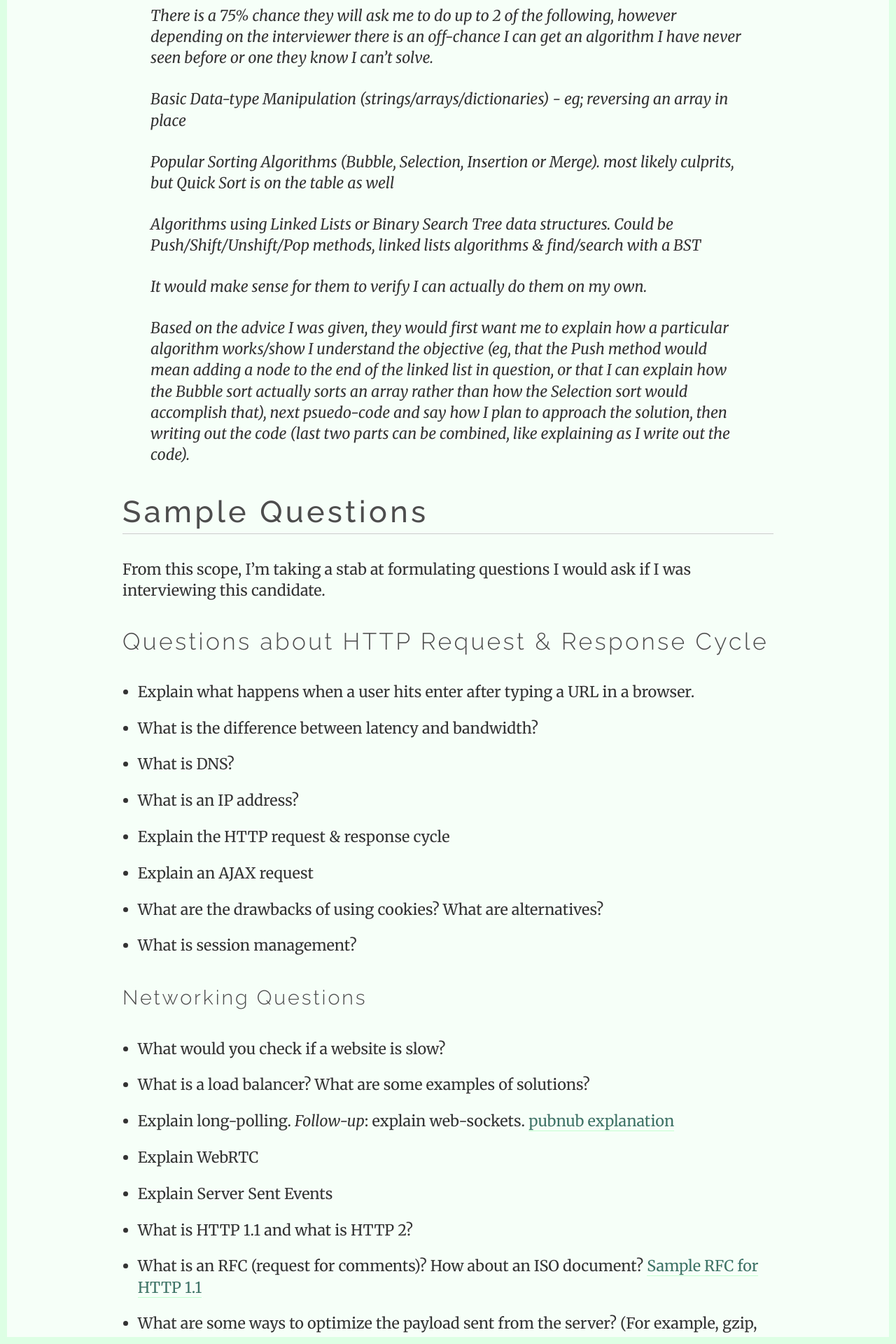
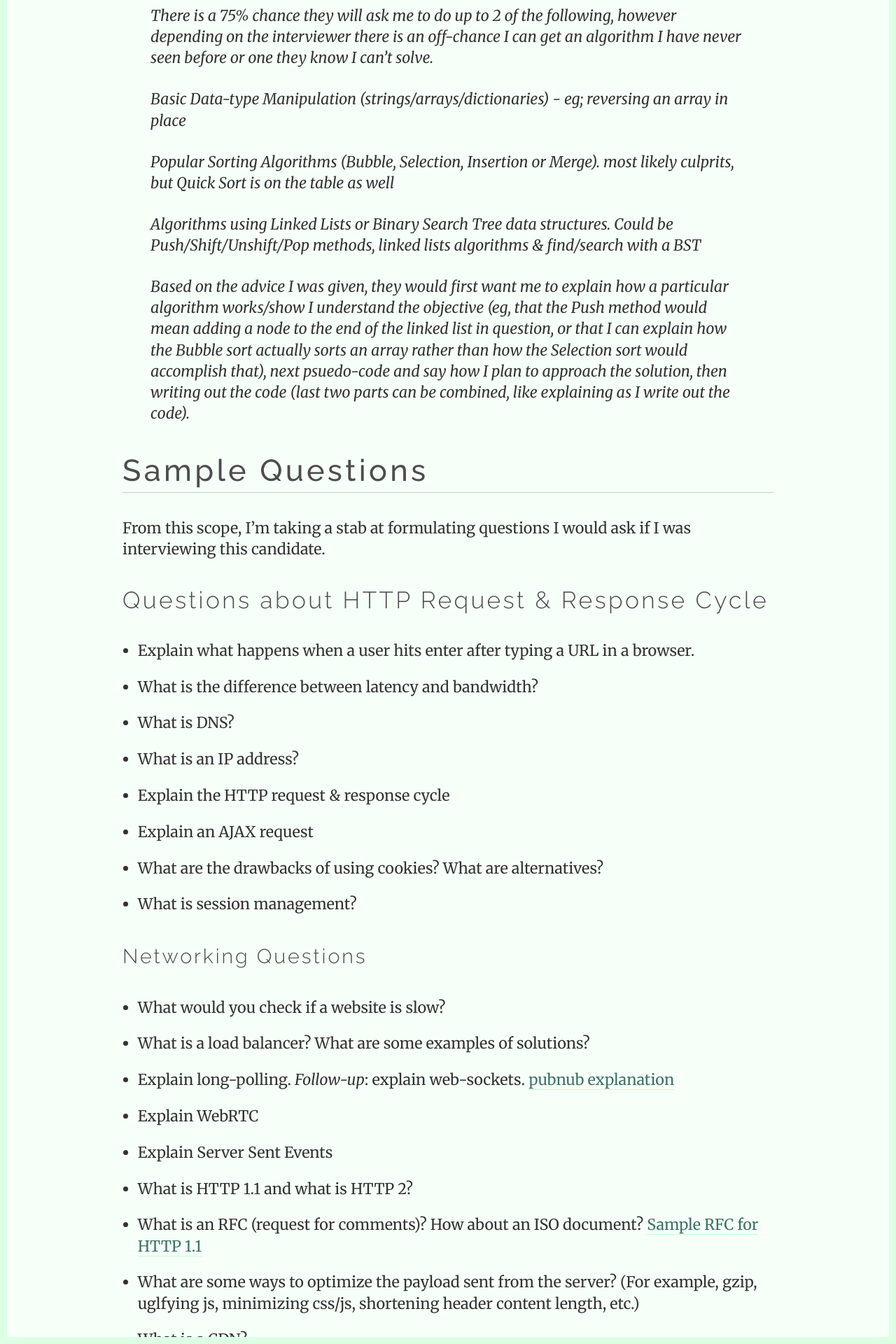
Before and after one commit to jermspeaks/continued-learning, a Jekyll site: the page built from _posts/2017-02-19-interview-prep.md, in a window 1280 px wide. Shown: the part 3080-5000 px from the top of the page at 70% size. Built offline with Jekyll 4.4.1, drawn with Linux system fonts in a browser that asks for light colours; some web fonts are replaced.

Commit message:
remove line

```diff
--- a/_posts/2017-02-19-interview-prep.md
+++ b/_posts/2017-02-19-interview-prep.md
@@ -80,8 +80,6 @@ The following is the initial exchange of what areas she wanted to focus on.
 > Popular Sorting Algorithms (Bubble, Selection, Insertion or Merge). *most likely culprits, but Quick Sort is on the table as well*
 
 > Algorithms using Linked Lists or Binary Search Tree data structures. Could be Push/Shift/Unshift/Pop methods, linked lists algorithms & find/search with a BST
-
-> It would make sense for them to verify I can actually do them on my own.
 
 > Based on the advice I was given, they would first want me to explain how a particular algorithm works/show I understand the objective (eg, that the Push method would mean adding a node to the end of the linked list in question, or that I can explain how the Bubble sort actually sorts an array rather than how the Selection sort would accomplish that), next psuedo-code and say how I plan to approach the solution, then writing out the code (last two parts can be combined, like explaining as I write out the code).
 
```
